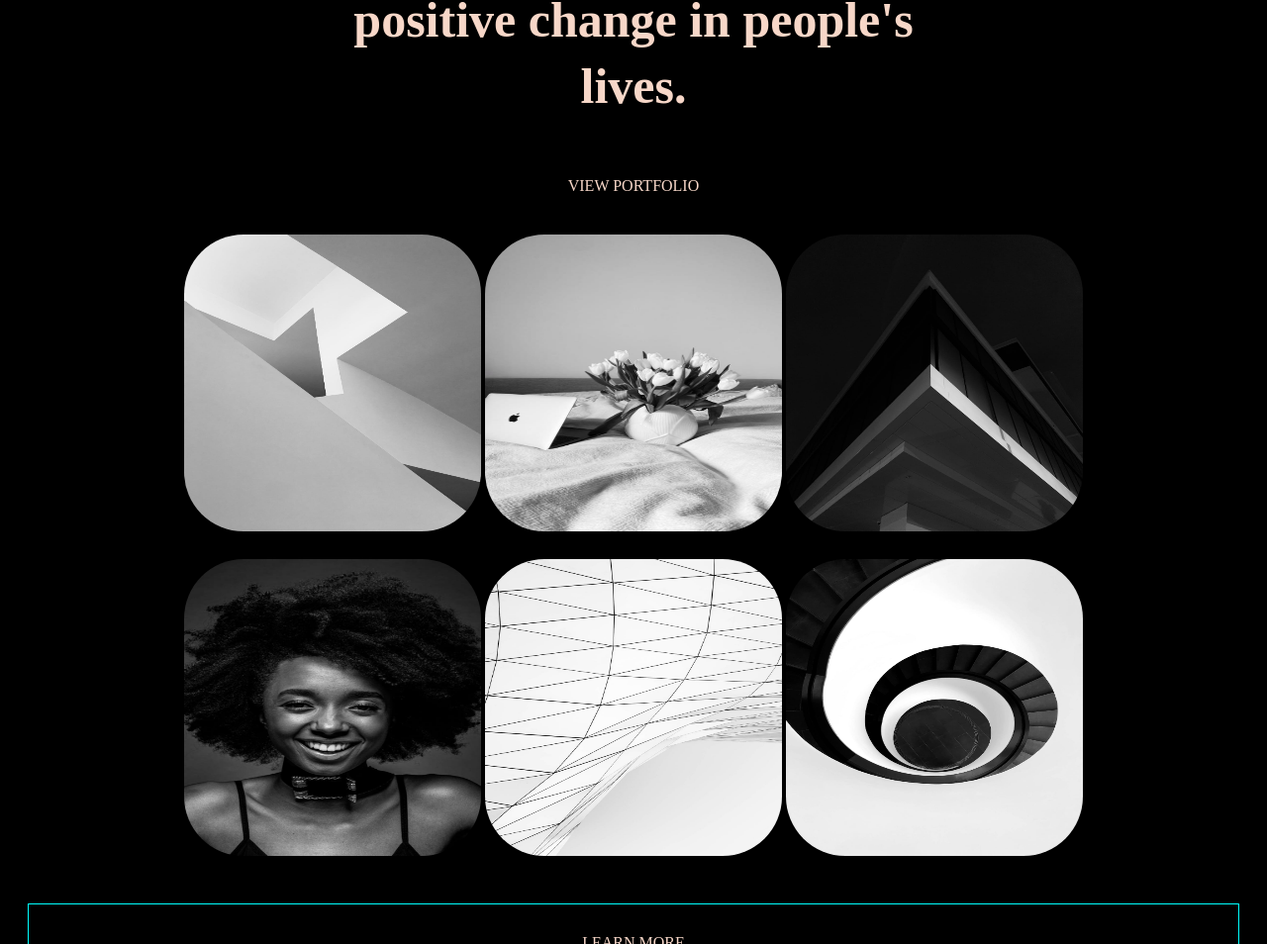
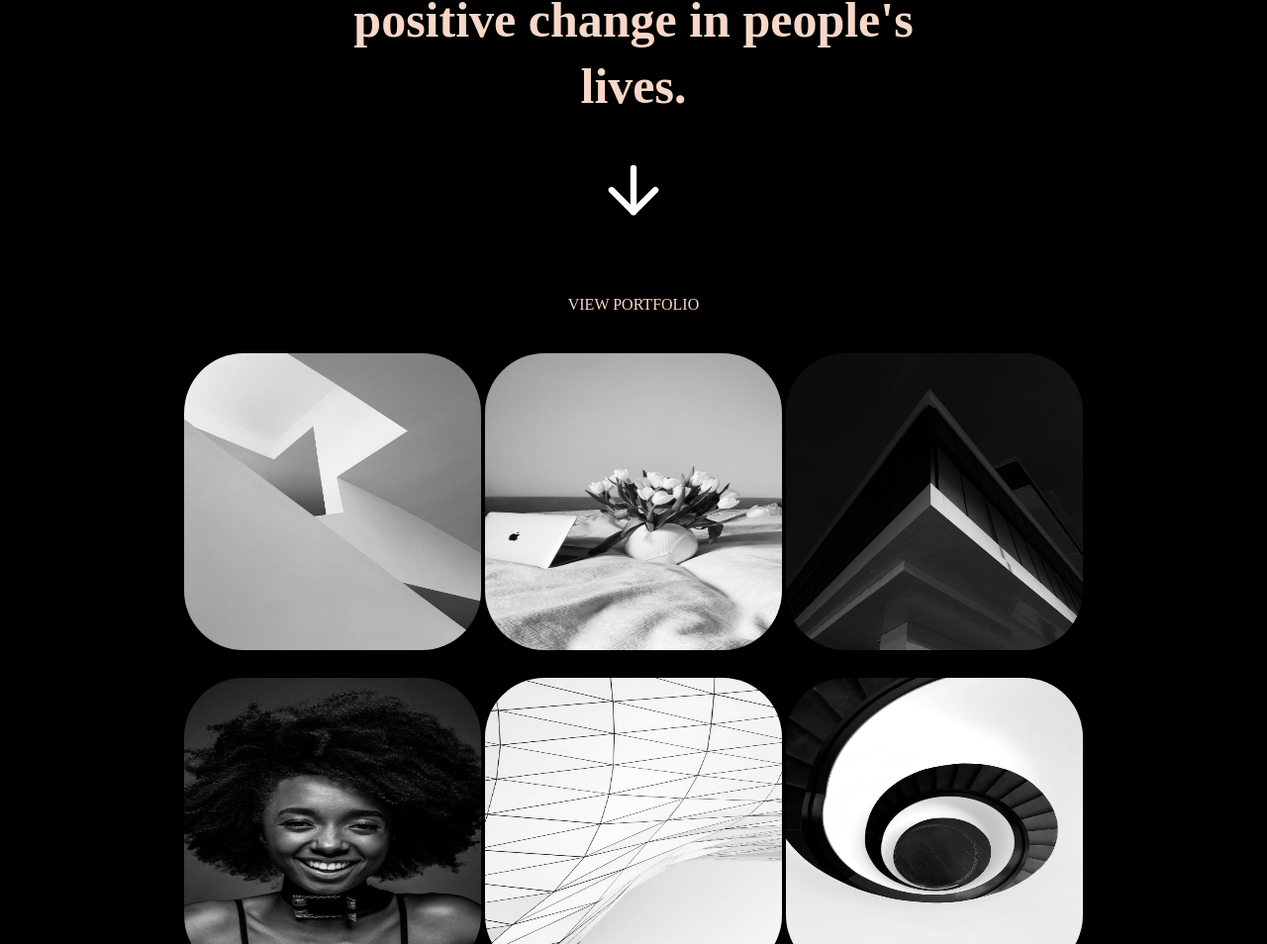
Before and after one commit to segunlawal/Biography-Page, a plain HTML site: page index.html in a window 1280 px wide. Shown: the part 2059-3013 px from the top of the page at 99% size. Drawn offline with Linux system fonts and the light colour scheme.

Commit message:
Update index.html

```diff
--- a/index.html
+++ b/index.html
@@ -39,6 +39,7 @@
     <h2 class="numberone">1</h2>
     <hr width="650px" style="color:#f7d7c8">
     <h1 id="wedi">We design People Inspired Experiences that create positive change in people's lives.</h1>
+    <img src="img/arrow-down.svg" alt="">
     <p>VIEW PORTFOLIO</p>
   <div class="theimages">
     <div>
```
